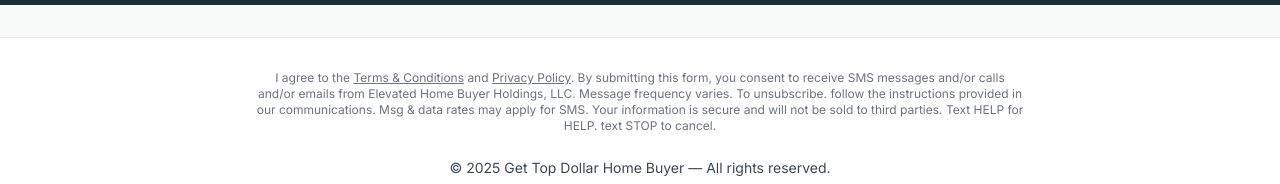
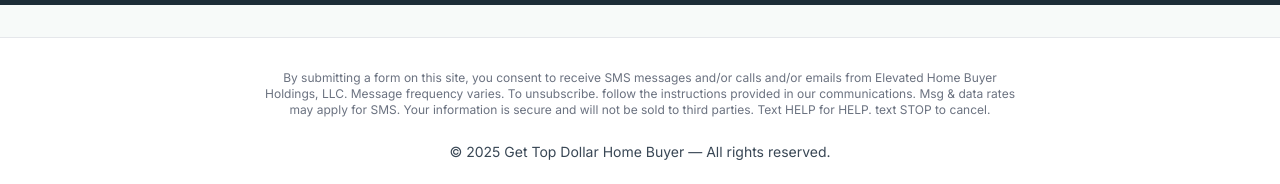
Before and after one commit to hpintojr/gettopdollar-homebuyer, a Next.js app: page / in a window 1280 px wide. Shown: the part 5002-5186 px from the top of the page. Built offline with nearby package versions, Linux system fonts and the light colour scheme.

Commit message:
Update Footer.tsx

```diff
--- a/components/Footer.tsx
+++ b/components/Footer.tsx
@@ -9,15 +9,7 @@
         {/* New Disclosure Text */}
         <div className="max-w-3xl mx-auto text-xs text-gray-500 space-y-2 mb-6">
           <p>
-            I agree to the{" "}
-            <Link href="/terms-of-use" className="underline hover:text-brandPrimary">
-              Terms & Conditions
-            </Link>{" "}
-            and{" "}
-            <Link href="/privacy-policy" className="underline hover:text-brandPrimary">
-              Privacy Policy
-            </Link>
-            . By submitting this form, you consent to receive SMS messages and/or
+            By submitting a form on this site, you consent to receive SMS messages and/or
             calls and/or emails from Elevated Home Buyer Holdings, LLC. Message
             frequency varies. To unsubscribe. follow the instructions provided in
             our communications. Msg & data rates may apply for SMS. Your
```
